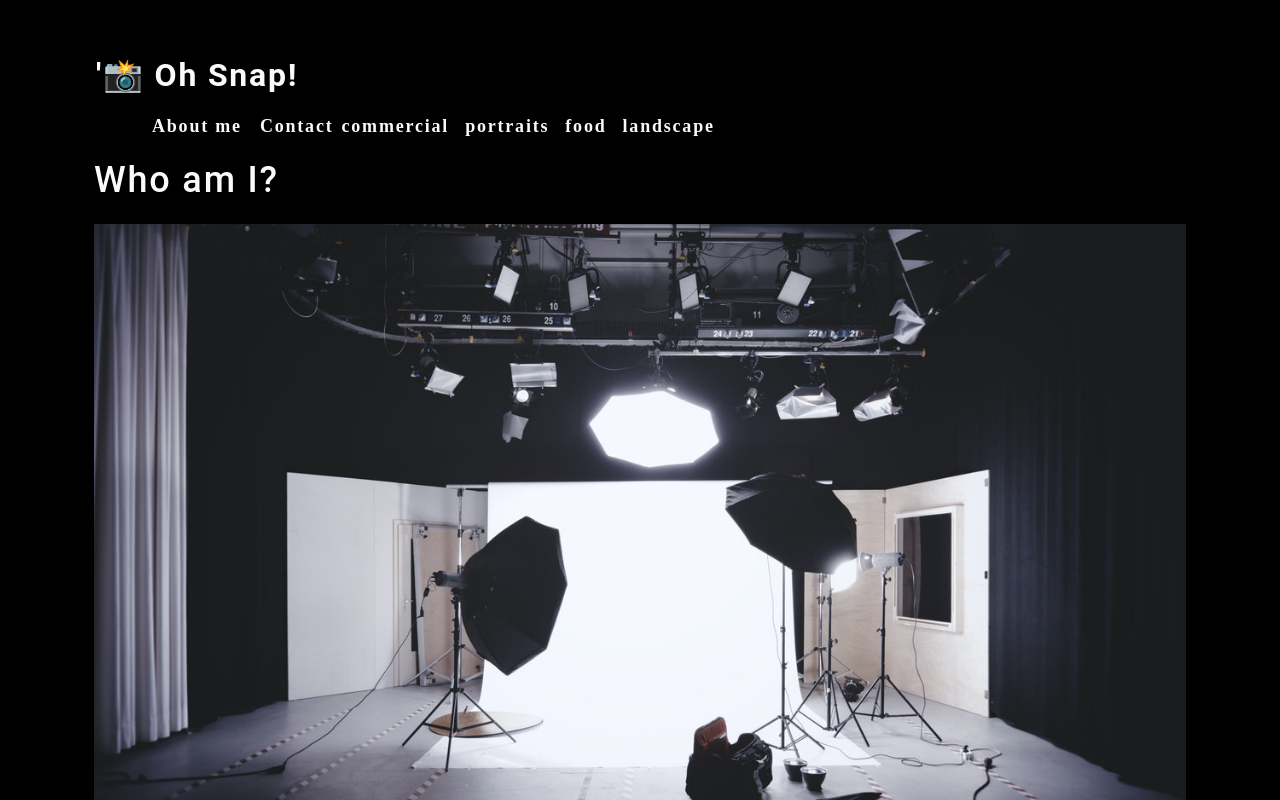
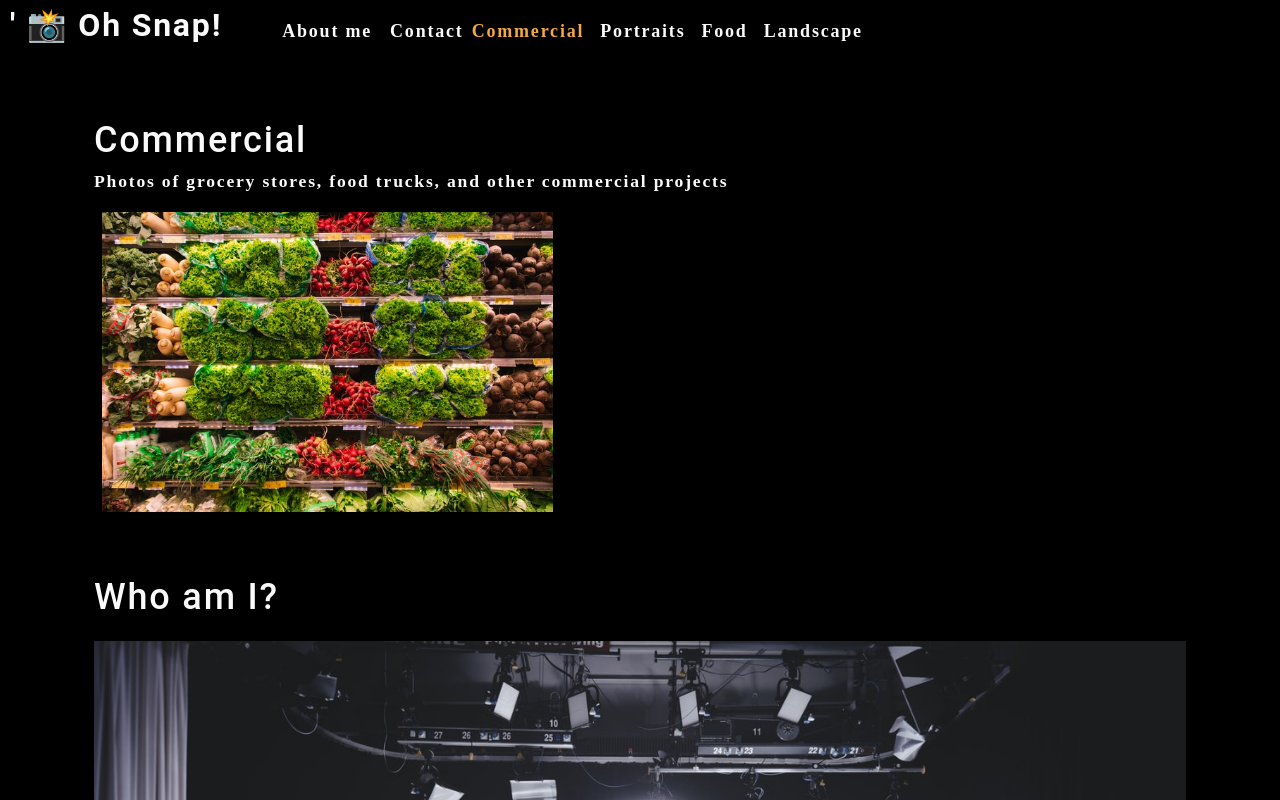
Before and after one commit to cstroliadavis/photo-port, a React (Create React App) app: page / in a window 1280 px wide. Shown: the top 800 px of the page. Built offline with nearby package versions, Linux system fonts and the light colour scheme.

Commit message:
2 | 20.3.4 | Added Gallery component and improved navigation

```diff
--- a/src/App.js
+++ b/src/App.js
@@ -1,12 +1,29 @@
+import { useState } from "react";
 import About from './components/About';
+import Gallery from './components/Gallery';
 import Nav from './components/Nav';
 import './App.css';
 
+const categoriesList = [
+  ['commercial', 'Photos of grocery stores, food trucks, and other commercial projects'],
+  ['portraits','Portraits of people in my life'],
+  ['food','Delicious delicacies'],
+  ['landscape','Fields, farmhouses, waterfalls, and the beauty of nature'],
+].map(([name, description]) => ({ name, description }));
+
 function App() {
+  const [categories] = useState(categoriesList);
+  const [currentCategory, setCurrentCategory] = useState(categories[0]);
+
   return (
     <div>
+      <Nav
+        categories={categories}
+        setCurrentCategory={setCurrentCategory}
+        currentCategory={currentCategory}
+      ></Nav>
       <main>
-        <Nav></Nav>
+        <Gallery currentGallery={currentCategory}></Gallery>
         <About></About>
       </main>
     </div>
--- /dev/null
+++ b/src/components/Gallery/index.js
@@ -0,0 +1,17 @@
+import { capitalizeFirstLetter } from "../../utils/helpers";
+import photo from "../../assets/small/commercial/0.jpg";
+
+export default function Gallery({ currentGallery }) {
+  const { name, description } = currentGallery;
+  const title = capitalizeFirstLetter(name);
+
+  return (
+    <section>
+      <h1>{ title }</h1>
+      <p>{ description }</p>
+      <div>
+        <img src={photo} alt="Commercial Example" className="img-thumbnail mx-1" />
+      </div>
+    </section>
+  );
+}
--- a/src/components/Nav/index.js
+++ b/src/components/Nav/index.js
@@ -1,20 +1,26 @@
-const categories = [
-  ['commercial', 'Photos of grocery stores, food trucks, and other commercial projects'],
-  ['portraits','Portraits of people in my life'],
-  ['food','Delicious delicacies'],
-  ['landscape','Fields, farmhouses, waterfalls, and the beauty of nature'],
-].map(([name, description]) => ({ name, description }));
+import { useEffect } from "react";
+import { capitalizeFirstLetter } from "../../utils/helpers";
 
-function categorySelected(name) {
-  return () => console.log(`${name} clicked`);
-}
+function Nav({ categories = [], currentCategory = {}, setCurrentCategory = _ => _ }) {
+  const selectCategory = (category) => () => setCurrentCategory(category);
+  const activeNav = ({name}) => currentCategory.name === name && 'navActive';
+  const categoryVmMap = (category) => ({
+    key: category.name,
+    click: selectCategory(category),
+    selected: activeNav(category),
+    title: capitalizeFirstLetter(category.name),
+  });
+  const categoriesVm = categories.map(categoryVmMap);
+  const updatePageTitle = () => document.title = capitalizeFirstLetter(currentCategory.name ?? '');
 
-function Nav() {
+  useEffect(updatePageTitle, [currentCategory]);
+
   return (
-    <header>
+    <header className="flex-row px-1">
       <h2>
         <a data-testid="link" href="/">'
-          <span role="img" aria-label="camera">📸</span> Oh Snap!
+          <span role="img" aria-label="camera">{" "}📸</span>{" "}
+          Oh Snap!
         </a>
       </h2>
       <nav>
@@ -27,9 +33,9 @@ function Nav() {
           <li>
             <span>Contact</span>
           </li>
-          {categories.map(({ name }) => (
-            <li className="mx-1" key={name}>
-              <span onClick={categorySelected(name)}>{name}</span>
+          {categoriesVm.map(({ key, selected, title, click }) => (
+            <li className={`mx-1 ${selected}`} key={key}>
+              <span onClick={click}>{title}</span>
             </li>
           ))}
         </ul>
```
Also changed, not shown: 1 other file (tests, documents, lock files or other folders).
